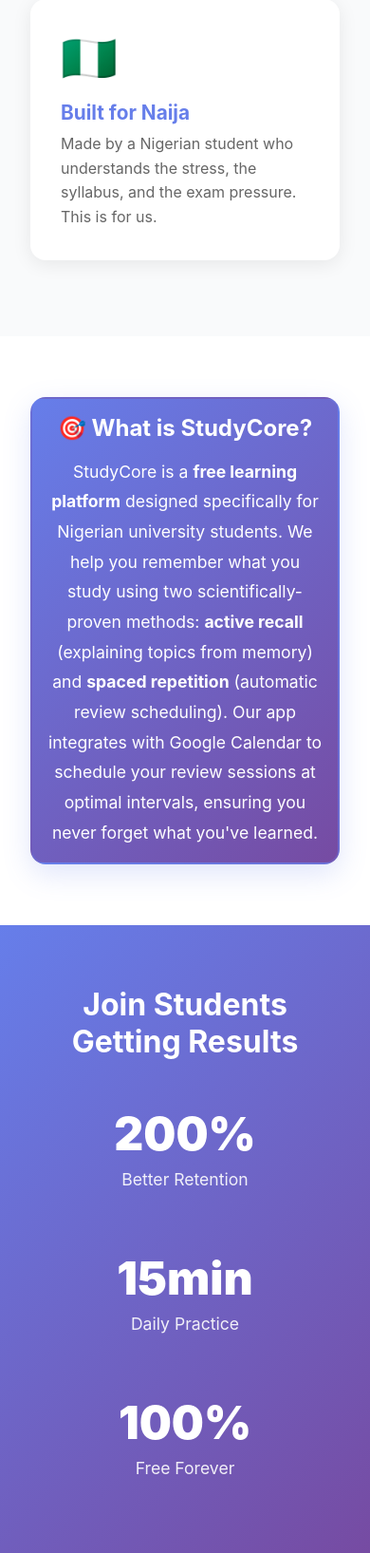
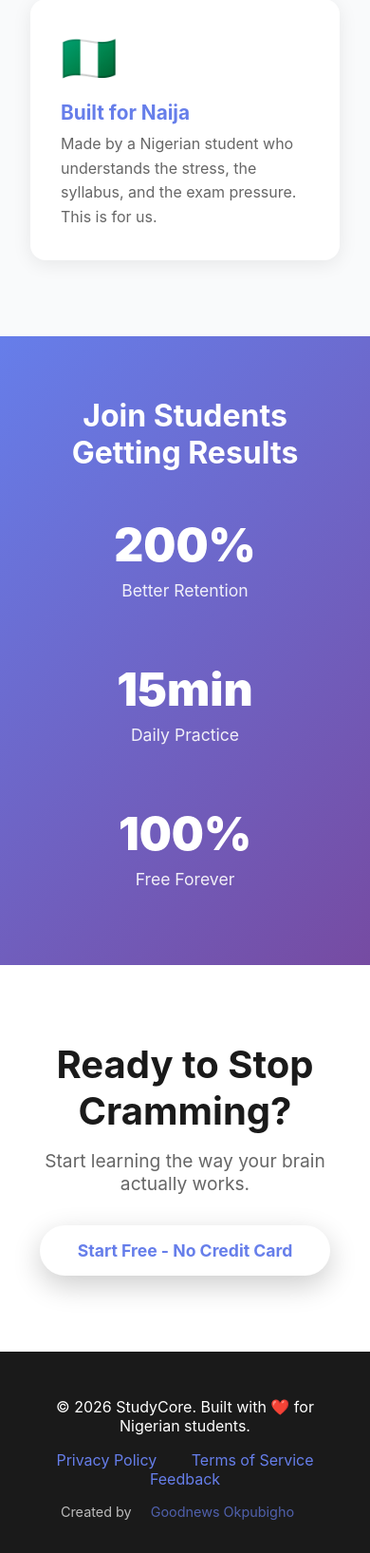
Before and after one commit to codecreatewrite/spaced-repitition-scheduler, a Python web app: template app/templates/index.html in a window 390 px wide. Shown: the part 2621-4256 px from the top of the page at 95% size. Run offline with Jinja, Linux system fonts and the light colour scheme; the template is opened without the code that fills it, so the values that code supplies are empty.

Commit message:
Revert "Fix Google verification: update branding to StudyCore, add purpose statement, update OAuth settings"
This reverts commit 966a0da267a36c197f109034bba33d9a956af18c.

```diff
--- a/app/templates/index.html
+++ b/app/templates/index.html
@@ -1,4 +1,4 @@
-    <!DOCTYPE html>
+<!DOCTYPE html>
 <html lang="en">
 <head>
     <meta charset="UTF-8">
@@ -161,30 +161,6 @@
             line-height: 1.6;
         }
 
-        /* purpose-box Section */
-        .purpose-box {
-            background: linear-gradient(135deg, #667eea 0%, #764ba2 100%);
-            padding: 2rem;
-            border-radius: 16px;
-            margin-bottom: 2rem;
-            max-width: 700px;
-            border: 2px solid rgba(102, 126, 234, 0.3);
-            box-shadow: 0 10px 30px rgba(102, 126, 234, 0.2);
-        }
-
-        .purpose-box h2 {
-            font-size: 1.5rem;
-            font-weight: 700;
-            margin-bottom: 1rem;
-            color: white;
-        }
-
-        .purpose-box p {
-            font-size: 1.1rem;
-            line-height: 1.8;
-            color: white;
-        }
-
         /* Stats Section */
         .stats {
             background: linear-gradient(135deg, #667eea 0%, #764ba2 100%);
@@ -263,10 +239,8 @@
             .hero { padding: 3rem 1rem; }
             .section-title { font-size: 2rem; }
             .logo { font-size: 2rem; }
-            .purpose-box { padding: 1rem; }
         }
     </style>
-    {% include "base_analytics.html" %}
 </head>
 <body>
     {% if user %}
@@ -302,7 +276,7 @@
         {% endif %}
 
         <div class="trust-badge">
-            ✓ 100% Free Forever &nbsp;•&nbsp; ✓ Built by a Nigerian student &nbsp;•&nbsp; ✓ No BS, just results
+            ✓ 100% Free &nbsp;•&nbsp; ✓ Built by a Nigerian student &nbsp;•&nbsp; ✓ No BS, just results
         </div>
     </section>
 
@@ -348,22 +322,6 @@
                     <h3>Built for Naija</h3>
                     <p>Made by a Nigerian student who understands the stress, the syllabus, and the exam pressure. This is for us.</p>
                 </div>
-            </div>
-        </div>
-    </section>
-
-    <!-- Purpose Section -->
-    <section style="padding: 4rem 2rem; background: white; text-align: center;">
-        <div class="container">
-            <div class="purpose-box" style="margin: 0 auto;">
-                <h2>🎯 What is StudyCore?</h2>
-                <p>
-                    StudyCore is a <strong>free learning platform</strong> designed specifically for Nigerian university students.
-                    We help you remember what you study using two scientifically-proven methods:
-                    <strong>active recall</strong> (explaining topics from memory) and <strong>spaced repetition</strong>
-                    (automatic review scheduling). Our app integrates with Google Calendar to schedule your review sessions
-                    at optimal intervals, ensuring you never forget what you've learned.
-                </p>
             </div>
         </div>
     </section>
```
Also changed, not shown: main.py (+1 -6 lines).
